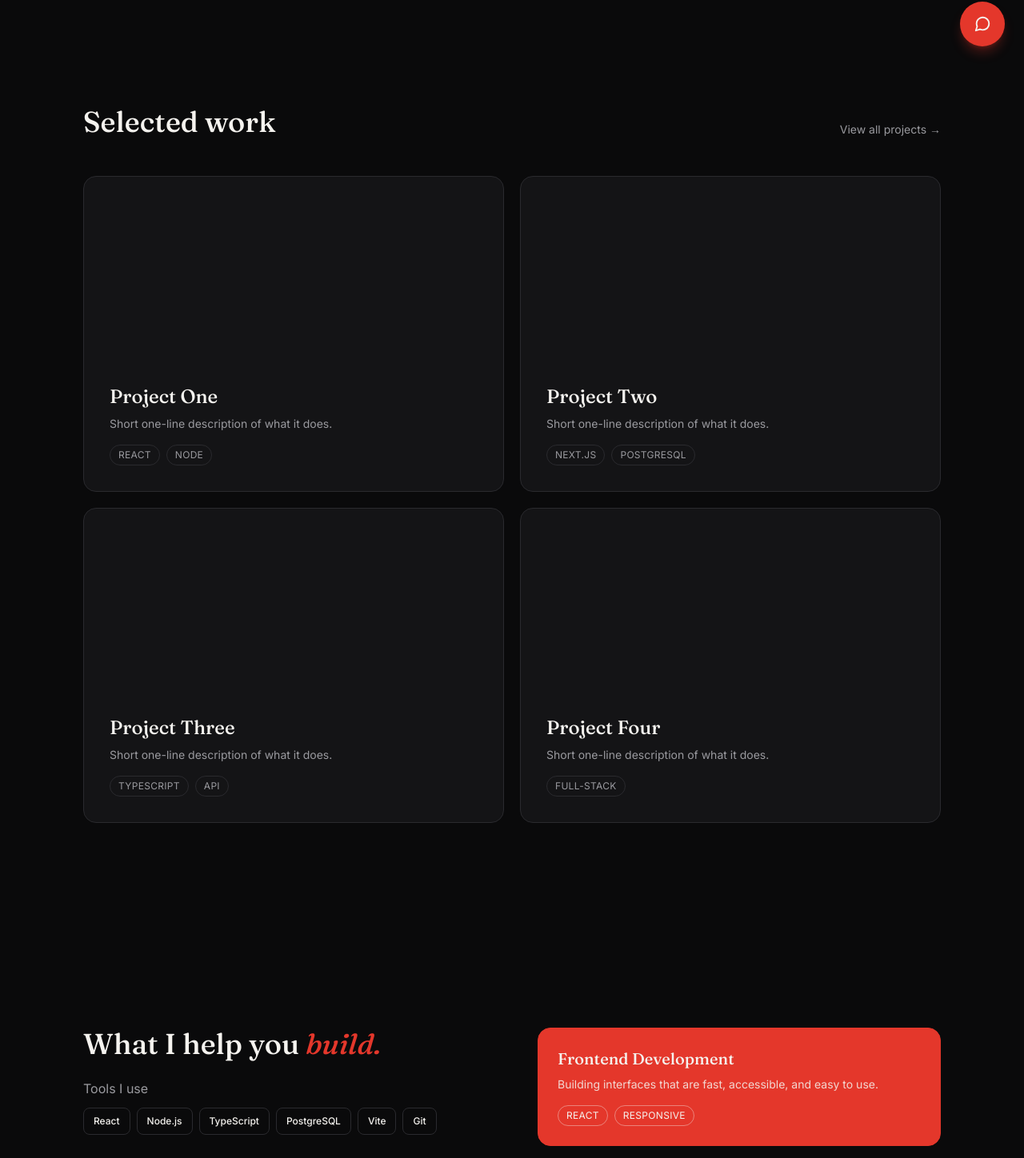
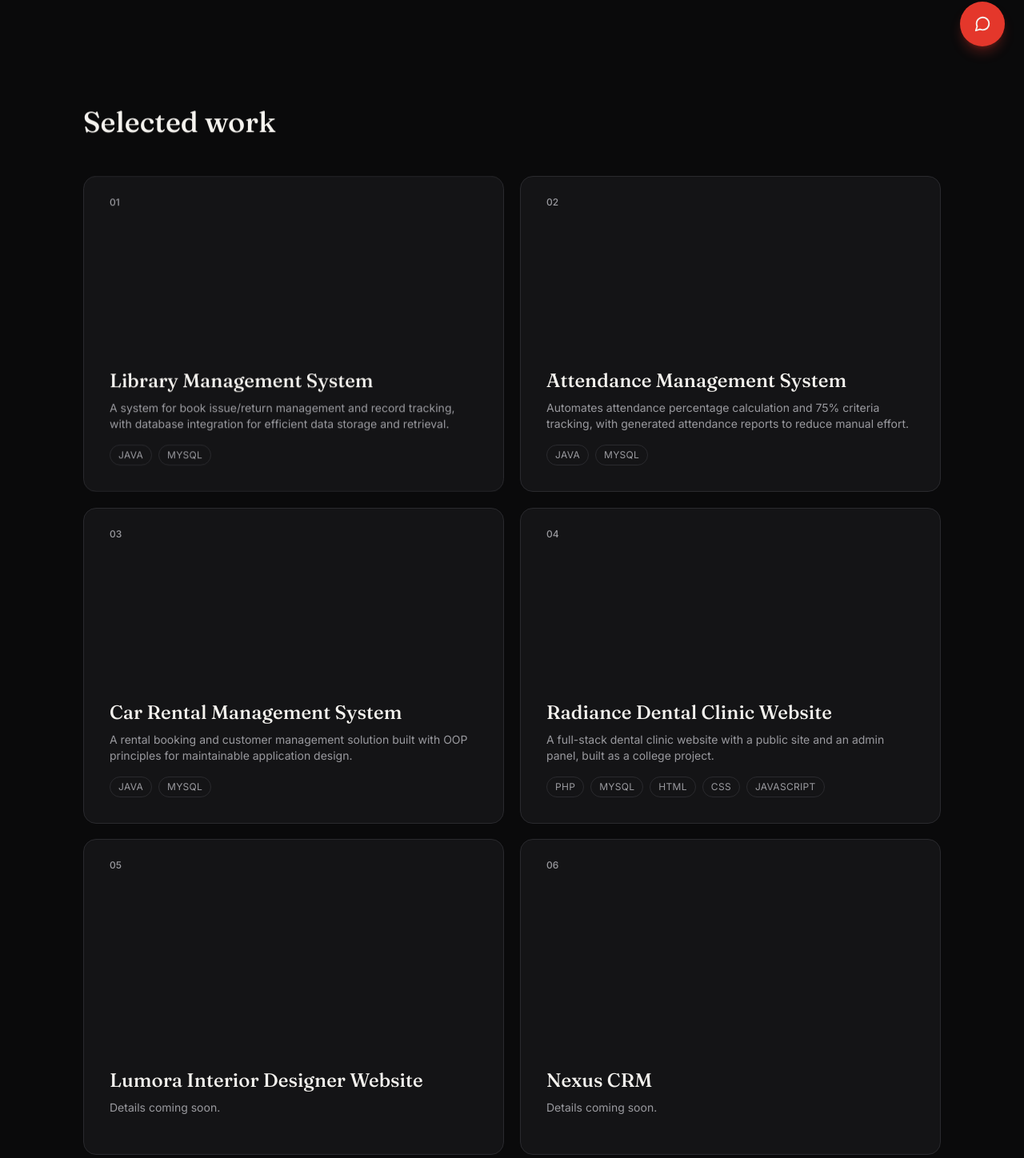
Before and after one commit to yuvrajjha1310-sys/dev-portfolio, a React (Vite) app: page / in a window 1280 px wide. Shown: the part 718-2166 px from the top of the page at 80% size. Built offline with nearby package versions, Linux system fonts and the light colour scheme.

Commit message:
Update portfolio content and fix nav/chatbot

```diff
--- a/src/App.jsx
+++ b/src/App.jsx
@@ -1,6 +1,7 @@
 import Navbar from './components/Navbar.jsx'
 import Hero from './components/Hero.jsx'
 import Projects from './components/Projects.jsx'
+import Journey from './components/Journey.jsx'
 import Services from './components/Services.jsx'
 import Testimonial from './components/Testimonial.jsx'
 import About from './components/About.jsx'
@@ -15,6 +16,7 @@ export default function App() {
       <main>
         <Hero />
         <Projects />
+        <Journey />
         <Services />
         <Testimonial />
         <About />
--- a/src/components/Chatbot.jsx
+++ b/src/components/Chatbot.jsx
@@ -76,7 +76,7 @@ export default function Chatbot() {
             {messages.map((m, i) => (
               <div key={i} className={`flex ${m.role === 'user' ? 'justify-end' : 'justify-start'}`}>
                 <div
-                  className={`max-w-[85%] rounded-xl px-3 py-2 text-sm leading-relaxed ${
+                  className={`max-w-[85%] rounded-xl px-3 py-2 text-sm leading-relaxed whitespace-pre-wrap break-words ${
                     m.role === 'user' ? 'bg-signal text-bone' : 'bg-panel2 text-bone'
                   }`}
                 >
--- a/src/components/FAQ.jsx
+++ b/src/components/FAQ.jsx
@@ -1,18 +1,20 @@
 import { useState } from 'react'
+import Reveal from './Reveal.jsx'
 
-// TODO(Yuvraj): replace with the questions you actually want to answer.
+// Sourced from knowledgeBase.json — reframed as questions a recruiter or
+// visitor would actually ask a student portfolio, not a freelancer FAQ.
 const FAQS = [
   {
-    q: 'What kind of projects do you take on?',
-    a: 'Placeholder answer — describe the kind of work you want to be approached for.',
+    q: 'What kind of roles are you looking for?',
+    a: 'A software development internship — somewhere I can apply Java, C, Python, and SQL/MySQL to real problems and keep learning fast.',
   },
   {
-    q: 'Do you work solo or with a team?',
-    a: 'Placeholder answer — describe how you like to collaborate.',
+    q: 'Do you have professional experience?',
+    a: "Not yet. I'm a BCA student at MERI College, GGSIPU (2nd year, semester 4), and the projects here come from coursework and self-directed practice — looking for my first internship to build on that.",
   },
   {
-    q: 'How long does a typical project take?',
-    a: 'Placeholder answer — set expectations on timelines.',
+    q: 'What have you actually built?',
+    a: 'A few Java/MySQL systems — library management, attendance tracking, and car rental — plus some web projects like a full-stack dental clinic site. All in the Selected Work section above.',
   },
 ]
 
@@ -51,12 +53,14 @@ function FAQItem({ q, a }) {
 export default function FAQ() {
   return (
     <section className="section py-24 sm:py-32">
-      <h2 className="font-display text-3xl sm:text-4xl mb-10">Questions</h2>
-      <div>
+      <Reveal as="div">
+        <h2 className="font-display text-3xl sm:text-4xl mb-10">Questions</h2>
+      </Reveal>
+      <Reveal as="div" delay={100}>
         {FAQS.map((item) => (
           <FAQItem key={item.q} {...item} />
         ))}
-      </div>
+      </Reveal>
     </section>
   )
 }
--- a/src/components/Hero.jsx
+++ b/src/components/Hero.jsx
@@ -17,8 +17,8 @@ export default function Hero() {
         className="mt-8 max-w-xl text-lg text-mute font-body animate-fade-up"
         style={{ animationDelay: '200ms' }}
       >
-        I help teams turn ideas into working software — clean interfaces, solid
-        systems underneath.
+        Turning coursework and side projects into real, working
+        systems — looking for an internship to do that for real.
       </p>
 
       <div
--- /dev/null
+++ b/src/components/Journey.jsx
@@ -0,0 +1,61 @@
+import Reveal from './Reveal.jsx'
+
+// Grounded in src/data/knowledgeBase.json — real skills and real project history,
+// framed as a progression rather than a flat skills list.
+const LEVELS = [
+  {
+    n: '01',
+    label: 'Learn',
+    heading: 'Fundamentals',
+    body: 'Java, C, Python, SQL, HTML/CSS/JS — plus the theory underneath: Data Structures & Algorithms and OOP.',
+  },
+  {
+    n: '02',
+    label: 'Structure',
+    heading: 'Systems thinking',
+    body: 'DBMS and Operating Systems coursework, paired with a Git/GitHub workflow for version control on every project.',
+  },
+  {
+    n: '03',
+    label: 'Build',
+    heading: 'Working software',
+    body: 'Turned that theory into three Java + MySQL desktop systems — library management, attendance tracking, car rental — each with real database integration.',
+  },
+  {
+    n: '04',
+    label: 'Ship',
+    heading: 'Full-stack web',
+    body: 'Moved into full-stack web: a PHP/MySQL clinic site with a public front end and an admin panel, plus ongoing web projects.',
+  },
+  {
+    n: '05',
+    label: 'Next',
+    heading: 'Looking for the next step',
+    body: 'Currently a BCA student at GGSIPU, seeking a software development internship to apply these skills on a real team.',
+  },
+]
+
+export default function Journey() {
+  return (
+    <section id="journey" className="section py-24 sm:py-32">
+      <Reveal as="div">
+        <h2 className="font-display text-3xl sm:text-4xl max-w-lg leading-tight">
+          How I got <span className="italic text-signal">here.</span>
+        </h2>
+      </Reveal>
+
+      <div className="mt-14 border-t border-line">
+        {LEVELS.map((level, i) => (
+          <Reveal key={level.n} as="div" delay={i * 60} className="grid sm:grid-cols-[100px_140px_1fr] gap-3 sm:gap-8 border-b border-line py-8">
+            <span className="font-display text-mute text-sm tabular-nums">LEVEL {level.n}</span>
+            <span className="eyebrow">{level.label}</span>
+            <div className="max-w-xl">
+              <h3 className="font-display text-xl sm:text-2xl mb-2">{level.heading}</h3>
+              <p className="text-mute leading-relaxed">{level.body}</p>
+            </div>
+          </Reveal>
+        ))}
+      </div>
+    </section>
+  )
+}
--- a/src/components/Projects.jsx
+++ b/src/components/Projects.jsx
@@ -1,48 +1,70 @@
-// TODO(Yuvraj): swap these for your real projects — name, description, tags, links, and a cover image/screenshot.
+import Reveal from './Reveal.jsx'
+
+// Sourced from src/data/knowledgeBase.json — the single source of truth for
+// project details. Entries with an empty stack fall back to a "coming soon"
+// placeholder rather than invented details.
 const PROJECTS = [
   {
-    name: 'Project One',
-    description: 'Short one-line description of what it does.',
-    tags: ['React', 'Node'],
+    name: 'Library Management System',
+    description:
+      'A system for book issue/return management and record tracking, with database integration for efficient data storage and retrieval.',
+    tags: ['Java', 'MySQL'],
   },
   {
-    name: 'Project Two',
-    description: 'Short one-line description of what it does.',
-    tags: ['Next.js', 'PostgreSQL'],
+    name: 'Attendance Management System',
+    description:
+      'Automates attendance percentage calculation and 75% criteria tracking, with generated attendance reports to reduce manual effort.',
+    tags: ['Java', 'MySQL'],
   },
   {
-    name: 'Project Three',
-    description: 'Short one-line description of what it does.',
-    tags: ['TypeScript', 'API'],
+    name: 'Car Rental Management System',
+    description: 'A rental booking and customer management solution built with OOP principles for maintainable application design.',
+    tags: ['Java', 'MySQL'],
   },
   {
-    name: 'Project Four',
-    description: 'Short one-line description of what it does.',
-    tags: ['Full-stack'],
+    name: 'Radiance Dental Clinic Website',
+    description: 'A full-stack dental clinic website with a public site and an admin panel, built as a college project.',
+    tags: ['PHP', 'MySQL', 'HTML', 'CSS', 'JavaScript'],
+  },
+  {
+    name: 'Lumora Interior Designer Website',
+    description: 'Details coming soon.',
+    tags: [],
+  },
+  {
+    name: 'Nexus CRM',
+    description: 'Details coming soon.',
+    tags: [],
+  },
+  {
+    name: 'Electronics & Gadgets Store Website',
+    description: 'Details coming soon.',
+    tags: [],
   },
 ]
 
 export default function Projects() {
   return (
     <section id="work" className="section py-24 sm:py-32">
-      <div className="flex items-end justify-between mb-12">
-        <h2 className="font-display text-3xl sm:text-4xl">Selected work</h2>
-        <a href="#" className="hidden sm:inline text-sm text-mute hover:text-bone transition-colors">
-          View all projects &rarr;
-        </a>
-      </div>
+      <Reveal as="div">
+        <h2 className="font-display text-3xl sm:text-4xl mb-12">Selected work</h2>
+      </Reveal>
 
       <div className="grid sm:grid-cols-2 gap-5">
-        {PROJECTS.map((project) => (
+        {PROJECTS.map((project, i) => (
+          <Reveal key={project.name} as="div" delay={i * 60}>
             <a
-            key={project.name}
               href="#"
               className="group relative overflow-hidden rounded-2xl bg-panel border border-line p-8 aspect-[4/3] flex flex-col justify-end hover:border-signal transition-colors"
             >
+              <span className="absolute top-6 left-8 text-xs text-mute font-medium">
+                {String(i + 1).padStart(2, '0')}
+              </span>
               <div className="absolute inset-0 bg-gradient-to-t from-ink/90 via-transparent to-transparent opacity-0 group-hover:opacity-100 transition-opacity" />
               <div className="relative">
                 <h3 className="font-display text-2xl mb-2">{project.name}</h3>
                 <p className="text-mute text-sm mb-4">{project.description}</p>
+                {project.tags.length > 0 && (
                   <div className="flex flex-wrap gap-2">
                     {project.tags.map((tag) => (
                       <span
@@ -53,8 +75,10 @@ export default function Projects() {
                       </span>
                     ))}
                   </div>
+                )}
               </div>
             </a>
+          </Reveal>
         ))}
       </div>
     </section>
--- a/src/components/Services.jsx
+++ b/src/components/Services.jsx
@@ -1,18 +1,17 @@
-// TODO(Yuvraj): adjust these to what you actually offer/do, and the tool row below.
 const SERVICES = [
   {
     title: 'Frontend Development',
     description: 'Building interfaces that are fast, accessible, and easy to use.',
-    tags: ['React', 'Responsive'],
+    tags: ['JavaScript', 'HTML/CSS', 'Responsive'],
   },
   {
-    title: 'Backend & APIs',
-    description: 'Designing systems that hold up under real usage — auth, data, integrations.',
-    tags: ['Node.js', 'REST'],
+    title: 'Backend & Databases',
+    description: 'Structured systems underneath — data modeling, queries, and application logic that holds up.',
+    tags: ['Java', 'MySQL', 'SQL'],
   },
 ]
 
-const TOOLS = ['React', 'Node.js', 'TypeScript', 'PostgreSQL', 'Vite', 'Git']
+const TOOLS = ['Java', 'JavaScript', 'Python', 'SQL', 'MySQL', 'Git', 'GitHub', 'VS Code']
 
 export default function Services() {
   return (
--- a/src/components/Testimonial.jsx
+++ b/src/components/Testimonial.jsx
@@ -1,14 +1,20 @@
+import Reveal from './Reveal.jsx'
+
+// No real testimonial exists yet, and a fabricated quote/attribution isn't
+// something to invent. This keeps the same visual "pull quote" break in the
+// page rhythm, but as an honest first-person statement sourced from
+// knowledgeBase.json's strengths/careerObjective instead.
 export default function Testimonial() {
   return (
     <section className="section py-16 sm:py-20">
-      <div className="border-t border-b border-line py-12 sm:py-16">
-        {/* TODO(Yuvraj): swap for a real quote from a collaborator, teammate, or client */}
+      <Reveal as="div" className="border-t border-b border-line py-12 sm:py-16">
         <blockquote className="font-display text-2xl sm:text-3xl leading-snug max-w-3xl">
-          "Yuvraj's approach is structured. He focuses on clarity before code,
-          and that shows in the details. Nothing feels rushed."
+          "Clarity before code — structured thinking, staying consistent
+          until a project is actually done, and picking up new tools fast
+          enough to keep using them."
         </blockquote>
-        <p className="mt-6 text-mute text-sm">— Name, Role</p>
-      </div>
+        <p className="mt-6 text-mute text-sm">— Yuvraj, on how he works</p>
+      </Reveal>
     </section>
   )
 }
```
Also changed, not shown: src/components/About.jsx (+23 -18 lines), src/components/Contact.jsx (+19 -17 lines), src/components/Navbar.jsx (+62 -5 lines). Lines whose indentation alone changed are shown as unchanged.
